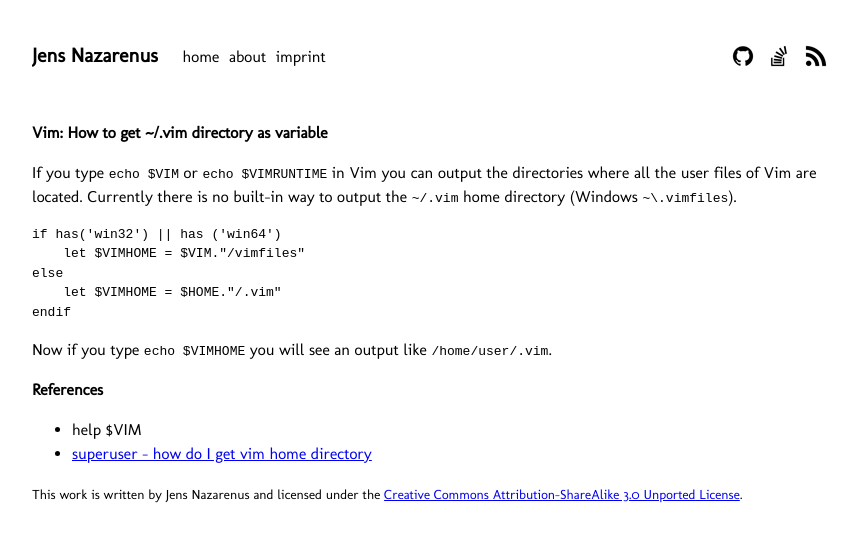
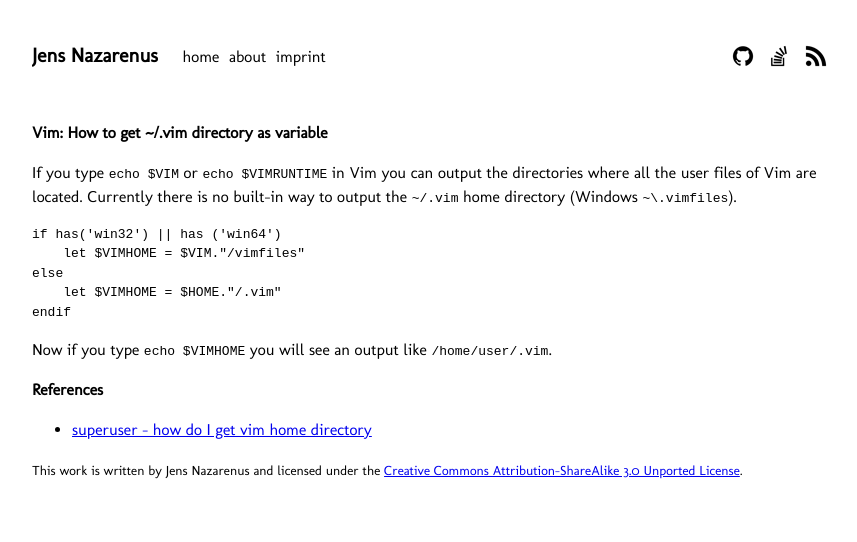
Before and after one commit to jens-na/jens-na.github.io, a Jekyll site: the page built from _posts/2013-10-21-vim-home-as-variable.md, in a window 1280 px wide. Shown: the top 542 px of the page, without its empty margins (208-1065 px from the left). Built offline with Jekyll 4.4.1, drawn with Linux system fonts in a browser that asks for light colours.

Commit message:
Update 2013-10-21-vim-home-as-variable.md

```diff
--- a/_posts/2013-10-21-vim-home-as-variable.md
+++ b/_posts/2013-10-21-vim-home-as-variable.md
@@ -20,5 +20,4 @@
 References
 ==========
 
-  * help $VIM
   * [superuser - how do I get vim home directory](http://superuser.com/questions/119991/how-do-i-get-vim-home-directory)
```
